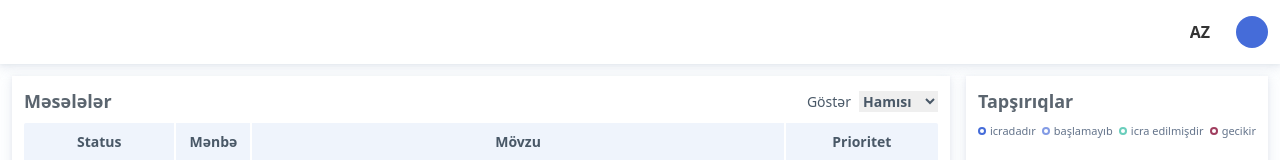
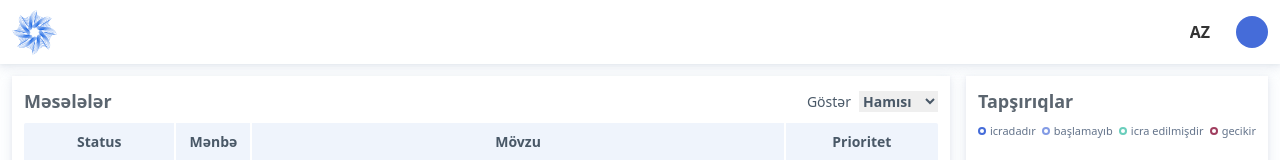
Before and after one commit to RahimliZakir/task-management-project-aih, a React (Vite) app: page / in a window 1280 px wide. Shown: the top 160 px of the page. Built offline with nearby package versions, Linux system fonts and the light colour scheme.

Commit message:
Logo Added to Navbar

```diff
--- a/src/components/layouts/Header/Index.tsx
+++ b/src/components/layouts/Header/Index.tsx
@@ -1,6 +1,8 @@
 import { CSSObjectWithLabel } from "react-select";
 
 import ReactSelect from "../../shared/ReactSelect/Index";
+
+import logo from "../../../assets/imgs/logo.png";
 
 const Header = () => {
   const reactSelectOptions = [
@@ -25,7 +27,13 @@ const Header = () => {
     <header>
       <nav className="shadow-default bg-white">
         <div className="cont">
-          <div className="h-[64px] row justify-end">
+          <div className="h-[64px] row justify-between items-center">
+            <div className="w-1/4">
+              <div className="w-[45px]">
+                <img className="w-full" src={logo} alt="AİH Logo" />
+              </div>
+            </div>
+
             <div className="flex items-center">
               <ReactSelect
                 defaultValue={reactSelectOptions[0]}
```
Also changed, not shown: src/assets/imgs/logo.png (added).
